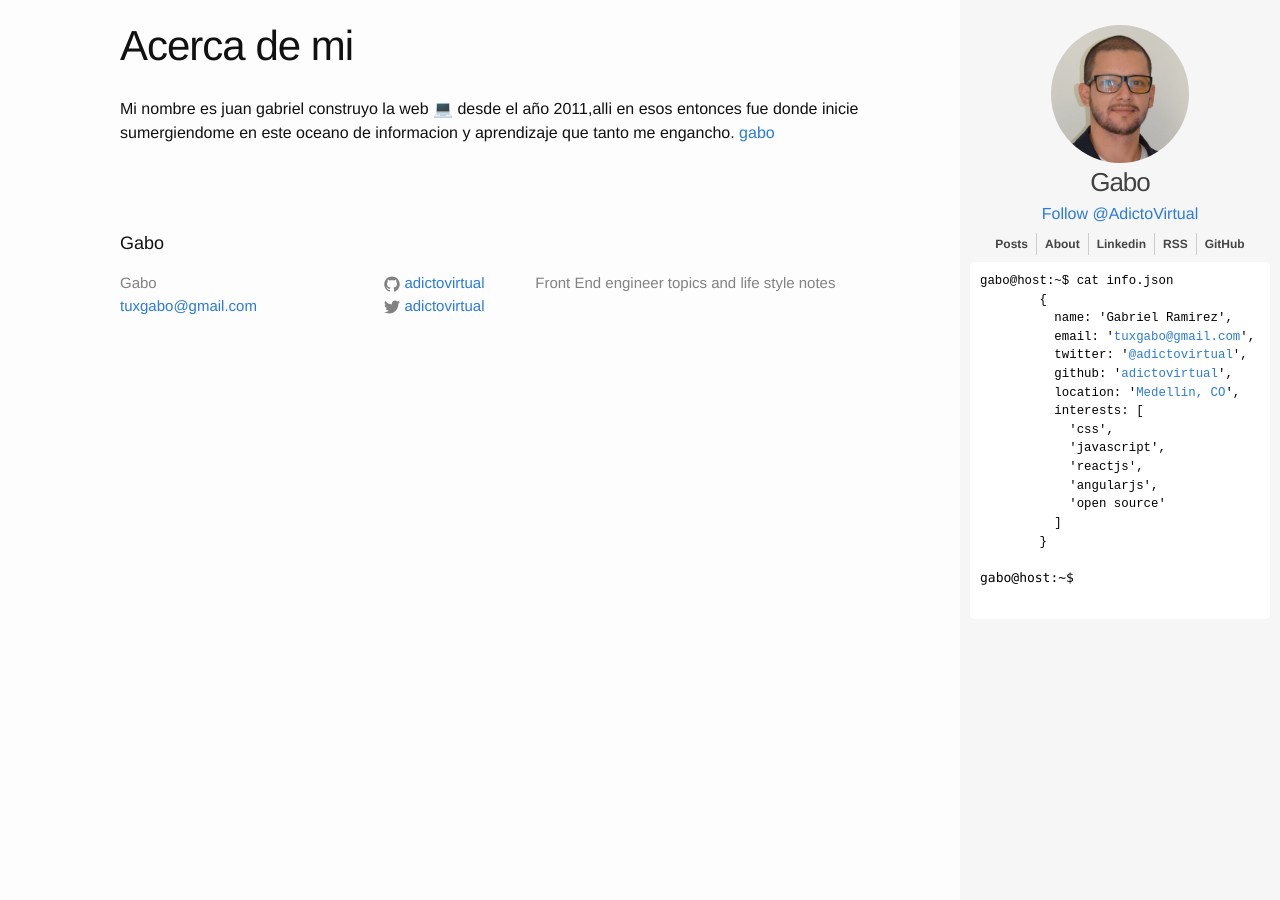
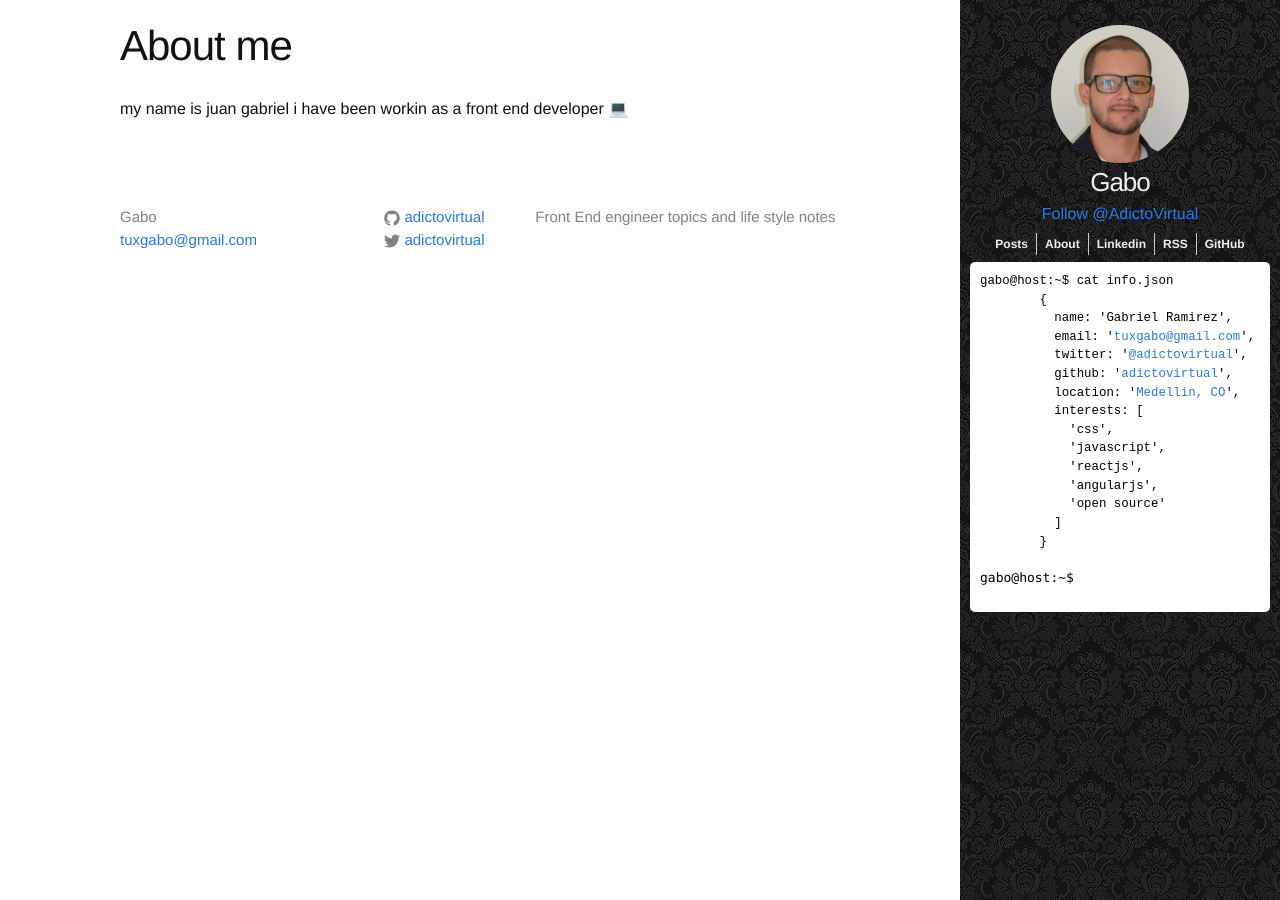
Before and after one commit to juanramirezc2/adictovirtual.github.io, a Jekyll site: the page built from about.md, in a window 1280 px wide. Built offline with Jekyll 4.4.1, drawn with Linux system fonts in a browser that asks for light colours; comment, search, counter and statistics services are not loaded.

Commit message:
sidebar background and color text improvements

```diff
--- a/_includes/footer.html
+++ b/_includes/footer.html
@@ -1,10 +1,7 @@
 <footer class="site-footer">
 
   <div class="wrapper">
-
-    <h2 class="footer-heading">{{ site.title }}</h2>
-
-    <div class="footer-col-wrapper">
+  <div class="footer-col-wrapper">
       <div class="footer-col  footer-col-1">
         <ul class="contact-list">
           <li>{{ site.title }}</li>
--- a/_sass/_base.scss
+++ b/_sass/_base.scss
@@ -212,7 +212,7 @@ pre {
     position: relative;
     padding: 10px;
     width: 280px;
-    height: 337px;
+    height: 330px;
     border-radius: 5px;
     background-color: #fff;
     cursor: text;
--- a/_sass/_layout.scss
+++ b/_sass/_layout.scss
@@ -8,6 +8,9 @@
     background:#f5f6f5;
     height:100%;
     padding:25px 10px;
+    color: #eee;
+    background-color: #1d1d1d;
+    background-image: url('/assets/black.gif');
 
     &__twitter{
       text-align:center;
@@ -28,7 +31,7 @@
         }
         a{
          font-weight: 900;
-         color: #444;
+         color: #eee;
          display: block;
          padding: 2px 8px;
         }
@@ -46,7 +49,7 @@
     width:100%;
     &,
     &:visited {
-        color: $grey-color-dark;
+        color: #eee;
     }
 }
 
--- a/about.md
+++ b/about.md
@@ -1,6 +1,6 @@
 ---
 layout: page
-title: Acerca de mi
-permalink: /acerca/
+title: About me
+permalink: /about/
 ---
-Mi nombre es juan gabriel construyo la web 💻  desde el año 2011,alli en esos entonces fue donde inicie sumergiendome en este oceano de informacion y aprendizaje que tanto me engancho. [gabo](http://jekyllrb.com/)
+my name is juan gabriel  i have been workin as a front end developer 💻
```
Also changed, not shown: index.html (+3 -6 lines), assets/black.gif (added).
